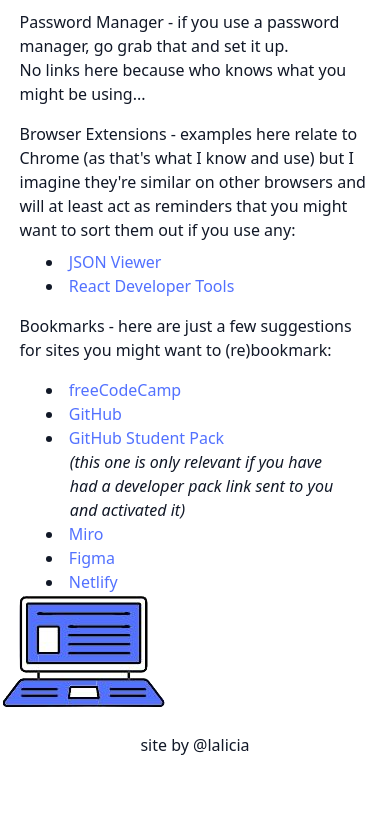
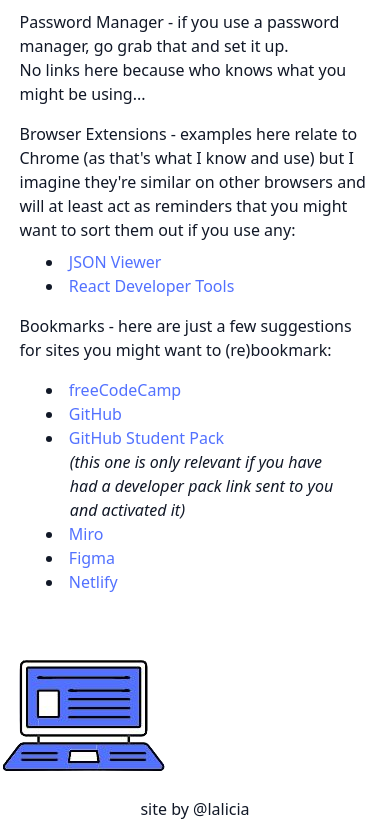
Before and after one commit to lalicia/get_set_back_up, a Next.js app: page /pc in a window 390 px wide. Shown: the part 1791-2628 px from the top of the page. Before the commit the page ends 2564 px from the top, so only its background shows below. Built offline with nearby package versions, Linux system fonts and the light colour scheme.

Commit message:
updated positioning of BackButton so not covering text. appears ok in browser test for desktop and mobile. also added hover and color effects to About, Homepage buttons, and Backbutton

```diff
--- a/components/BackButton.js
+++ b/components/BackButton.js
@@ -6,9 +6,11 @@
 function BackButton() {
 
     return (
-        <Link href="/">
-            <a><Image className="backbtn" src={backbtn} alt="back button" /></a>
-        </Link>
+        <div className="relative w-full mt-[4rem]">
+            <Link href="/">
+                <a><Image className="absolute bottom-0 right-[10%] w-[5rem] hover:scale-110" src={backbtn} alt="back button" /></a>
+            </Link>
+        </div>
     )
 }
 
--- a/components/Footer.js
+++ b/components/Footer.js
@@ -1,7 +1,7 @@
 function Footer() {
     return (
         <footer>
-            site by <a href="https://github.com/lalicia" alt="github address" target="_blank" rel="noreferrer">@lalicia</a>
+            site by <a className="hover:text-[#5271ff]" href="https://github.com/lalicia" alt="github address" target="_blank" rel="noreferrer">@lalicia</a>
         </footer>
     )
 }
--- a/pages/index.js
+++ b/pages/index.js
@@ -49,12 +49,12 @@
           </div>
 
           <div className="flex flex-initial flex-row justify-around max-w-[60%] w-full mx-auto mt-[4rem] mb-[4rem]">
-            <Link href="/pc"><button className="font-bold tracking-wider px-6 py-2.5  bg-[#5271ff] uppercase rounded-full shadow-md hover:bg-indigo-500 hover:shadow-lg focus:bg-indigo-500 focus:shadow-lg focus:outline-none focus:ring-0 active:bg-zinc-500 active:shadow-lg transition duration-150 ease-in-out">PC</button></Link>
-            <Link href="/mac"><button className="font-bold tracking-wider px-6 py-2.5  bg-[#5271ff] uppercase rounded-full shadow-md hover:bg-indigo-500 hover:shadow-lg focus:bg-indigo-500 focus:shadow-lg focus:outline-none focus:ring-0 active:bg-zinc-500 active:shadow-lg transition duration-150 ease-in-out">MAC</button></Link>
+            <Link href="/pc"><button className="hover:scale-110 font-bold tracking-wider px-6 py-2.5  bg-[#5271ff] uppercase rounded-full shadow-md hover:bg-indigo-500 hover:shadow-lg focus:bg-indigo-500 focus:shadow-lg focus:outline-none focus:ring-0 active:bg-zinc-500 active:shadow-lg transition duration-150 ease-in-out">PC</button></Link>
+            <Link href="/mac"><button className="hover:scale-110 font-bold tracking-wider px-6 py-2.5  bg-[#5271ff] uppercase rounded-full shadow-md hover:bg-indigo-500 hover:shadow-lg focus:bg-indigo-500 focus:shadow-lg focus:outline-none focus:ring-0 active:bg-zinc-500 active:shadow-lg transition duration-150 ease-in-out">MAC</button></Link>
           </div>
       </div>
 
-      <Link href="/about"><a className="about-link font-bold">About</a></Link>
+      <Link href="/about"><a className="about-link font-bold hover:scale-110 hover:text-[#5271ff]">About</a></Link>
     </>
   )
 }
--- a/pages/pc.js
+++ b/pages/pc.js
@@ -11,12 +11,14 @@
                 <title>Get Set Back Up | PC</title>
             </Head>
 
-            <Instructions
+                <Instructions
                 pagefor={"PC"}
                 gitname={"Git Bash (the terminal shell where you use the command line)"}
                 gitlink={"https://git-scm.com/downloads"}
                 gitstep={"Click on the .exe file and follow the installation instructions"} />
-            <BackButton />
+
+                <BackButton className="absolute bottom-0 right-0"/>
+
         </>
     )
 }
--- a/styles/globals.css
+++ b/styles/globals.css
@@ -80,15 +80,16 @@
   cursor: pointer;
 }
 
-.backbtn {
+/* commented out as button was floating over text in position at corner of screen*
+/* .backbtn {
   position: fixed;
   right: 10%;
   bottom: 2rem;
-  cursor: pointer;
+  cursor: pointer; */
   /*works nice at size without specifying width and height, but just to make a little smaller */
-  width: 5rem;
+  /* width: 5rem;
   height: auto;
-}
+} */
 
 footer {
   width: 50%;
```
